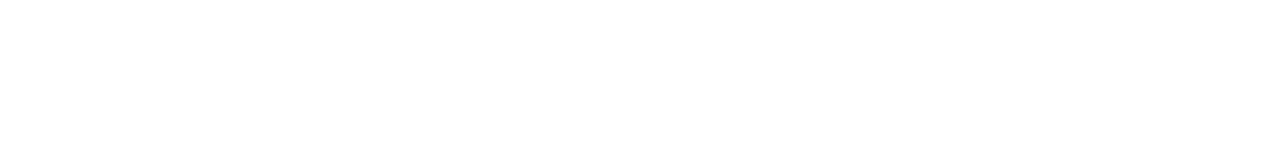
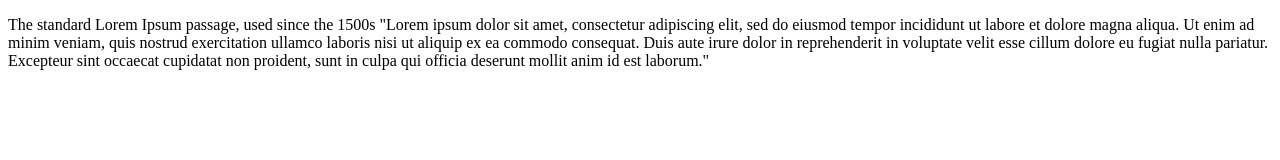
Before and after one commit to 401n16-EasyDraw/midterm, a website: page public/reporter.html in a window 1280 px wide. Drawn offline with Linux system fonts and the light colour scheme.

Commit message:
Reporter html in progress

```diff
--- a/public/reporter.html
+++ b/public/reporter.html
@@ -18,6 +18,16 @@
         </p>
 
         <div id="container">
+            <p>
+                The standard Lorem Ipsum passage, used since the 1500s "Lorem ipsum
+                dolor sit amet, consectetur adipiscing elit, sed do eiusmod tempor
+                incididunt ut labore et dolore magna aliqua. Ut enim ad minim veniam,
+                quis nostrud exercitation ullamco laboris nisi ut aliquip ex ea
+                commodo consequat. Duis aute irure dolor in reprehenderit in voluptate
+                velit esse cillum dolore eu fugiat nulla pariatur. Excepteur sint
+                occaecat cupidatat non proident, sunt in culpa qui officia deserunt
+                mollit anim id est laborum."
+              </p>
 
         </div >
 
```
